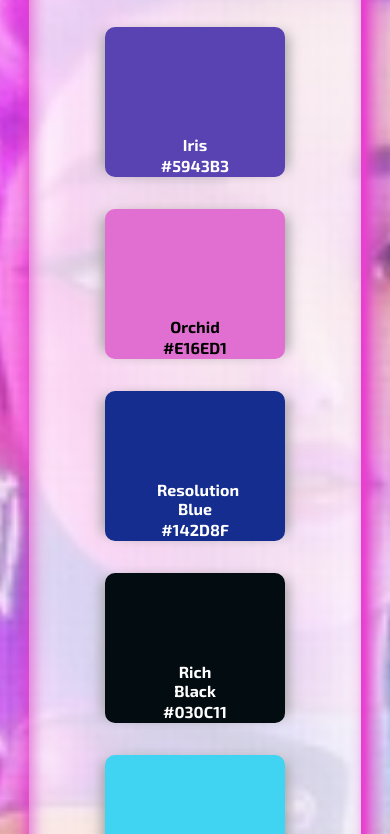
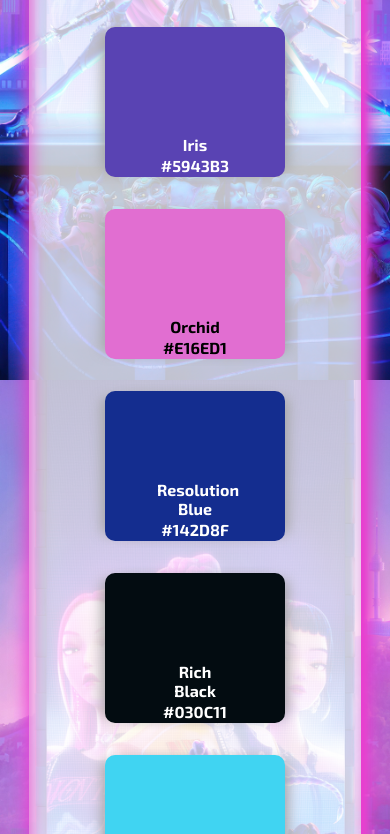
Before and after one commit to JoannaMathes/Kpop-Site-StyleGuide, a plain HTML site: page index.html in a window 390 px wide. Shown: the part 467-1301 px from the top of the page. Drawn offline with Linux system fonts and the light colour scheme.

Commit message:
background image added for mobile

```diff
--- a/styles/styles.css
+++ b/styles/styles.css
@@ -151,7 +151,8 @@ footer {
 
 @media screen and (max-width: 725px) {
     body {
-        background-attachment: scroll;
+        background-image: url('../images/mobile\ background.jpeg');
+        background-attachment: fixed;
     }
     h1 {
        font-size: 2.2rem;
```
Also changed, not shown: images/mobile background.jpeg (added).
